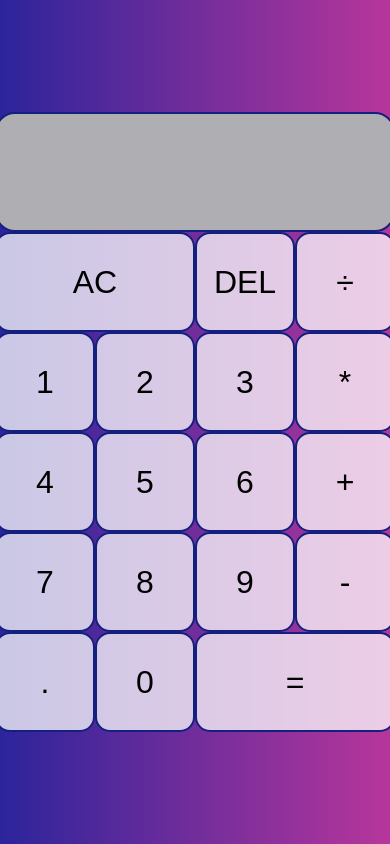
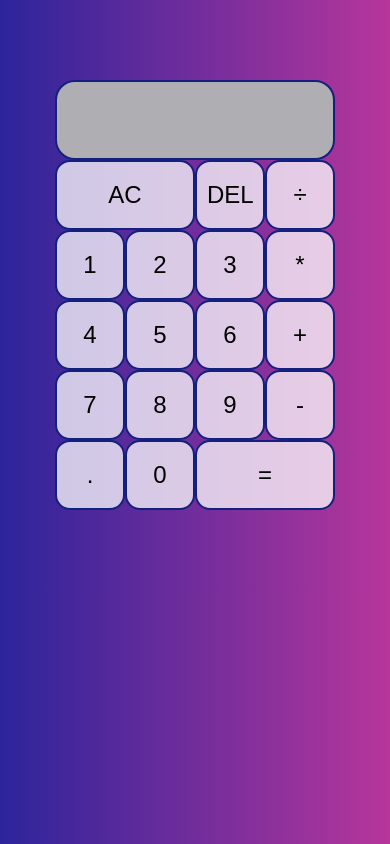
Before and after one commit to vikassharmakolhua/my-first-calculator, a plain HTML site: page calculator/index.html in a window 390 px wide. Drawn offline with Linux system fonts and the light colour scheme.

Commit message:
this commit is done for responsive

```diff
--- a/calculator/styles.css
+++ b/calculator/styles.css
@@ -62,3 +62,36 @@ background-color: aqua;
     color: rgb(15, 14, 14);
     font-size: 2.5rem;
 }
+@media screen and (max-width: 600px){
+    .calculator-grid {
+        display: grid;
+        justify-content: center;
+        align-content: center;
+        min-height: 70vh;
+
+        grid-template-columns: repeat(4,70px);
+        grid-template-rows: minmax(80px,auto) repeat(5,70px);
+
+    }
+    .calculator-grid > button {
+        cursor :pointer;
+        border: 2px solid rgb(20, 32, 125);
+        padding: 10px;
+        border-radius: 15px;
+        font-size: 1.5rem;
+        outline: none;
+        background-color: rgba(255,255,255,.75);
+    }
+    .output .previous-operand {
+        color: rgba(22, 20, 20, 0.75);
+        font-size: 0.7rem;
+
+
+    }
+    .output .current-operand {
+        color: rgb(15, 14, 14);
+        font-size: 1.5rem;
+    }
+
+
+}
```
